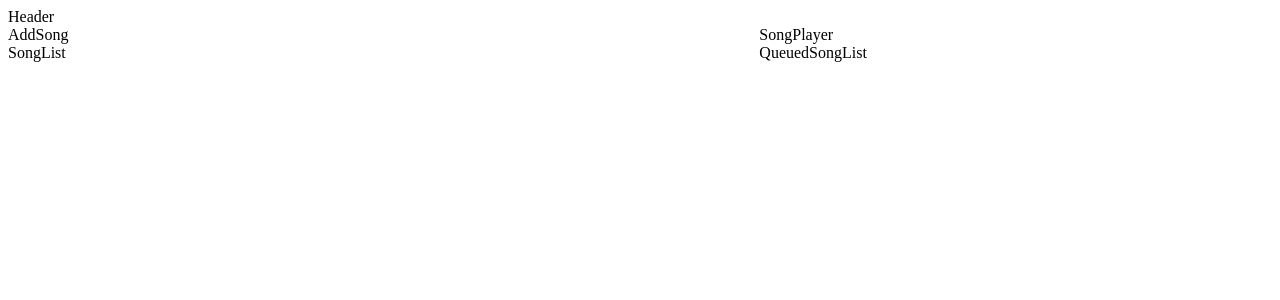
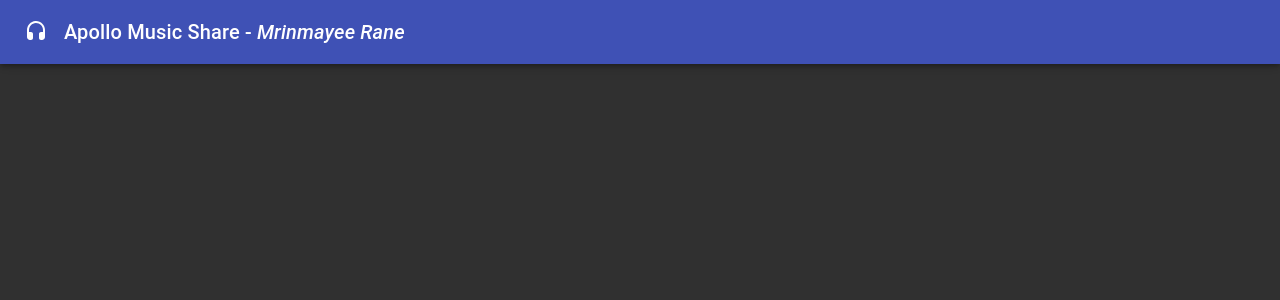
Before and after one commit to mrin2810/apollo-music-share, a React (Create React App) app: page / in a window 1280 px wide. Shown: the top 300 px of the page. Built offline with nearby package versions, Linux system fonts and the light colour scheme.

Commit message:
Week 2 - Video 3 Completed

```diff
--- a/src/components/Header.jsx
+++ b/src/components/Header.jsx
@@ -1,7 +1,27 @@
+import { AppBar, Toolbar, Typography, makeStyles } from '@material-ui/core';
+import { HeadsetRounded } from '@material-ui/icons';
 import React from 'react';
 
+const useStyles = makeStyles(theme => ({
+    title: {
+      marginLeft: theme.spacing(2)
+    }
+}));
+
 function Header() {
-    return <div>Header</div>
+    const classes = useStyles()
+    return (
+        <>
+            <AppBar position='fixed' color="primary">
+                <Toolbar>
+                    <HeadsetRounded />
+                    <Typography className={classes.title} component="h1" variant="h6">
+                        Apollo Music Share - <i>Mrinmayee Rane</i>
+                    </Typography>
+                </Toolbar>
+            </AppBar>
+        </>
+    )
 }
 
 export default Header;
--- a/src/index.js
+++ b/src/index.js
@@ -1,10 +1,16 @@
+import { ThemeProvider } from '@material-ui/core';
+import theme from './theme';
 import React from 'react';
 import ReactDOM from 'react-dom';
+import MuiCssBaseline from '@material-ui/core/CssBaseline';
 import App from './App';
 
 ReactDOM.render(
-  <>
-    <App />
-  </>,
+  <ThemeProvider theme={theme}>
+    <React.Fragment>
+      <MuiCssBaseline />
+      <App />
+    </React.Fragment>
+  </ThemeProvider>,
   document.getElementById('root')
 );
--- /dev/null
+++ b/src/theme.js
@@ -0,0 +1,12 @@
+import { indigo, deepPurple } from "@material-ui/core/colors";
+import { createTheme } from "@material-ui/core/styles";
+
+const theme = createTheme({
+    palette: {
+        type: 'dark',
+        primary: indigo,
+        secondary: deepPurple
+    }
+})
+
+export default theme;
```
